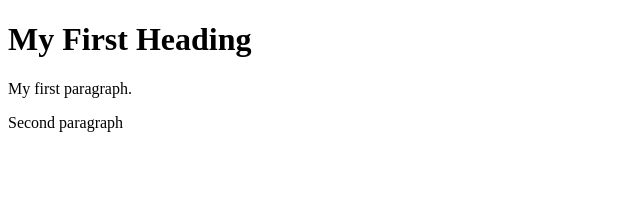
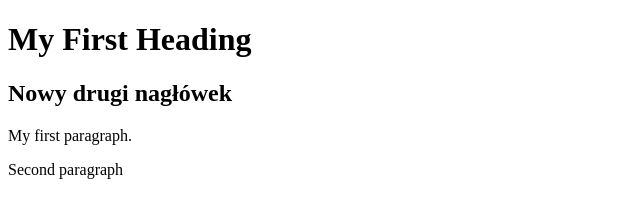
Before and after one commit to monikapenkala/projektwsbkatowice, a plain HTML site: page index.html in a window 1280 px wide. Shown: the whole page, without its empty margins (0-640 px from the left). Drawn offline with Linux system fonts and the light colour scheme.

Commit message:
zmiwny w index.html - dodano drugi nagłówek

```diff
--- a/index.html
+++ b/index.html
@@ -3,6 +3,7 @@
 <body>
 
 <h1>My First Heading</h1>
+<h2>Nowy drugi nagłówek</h2>
 <p>My first paragraph.</p>
 <p>Second paragraph</p>
 
```
